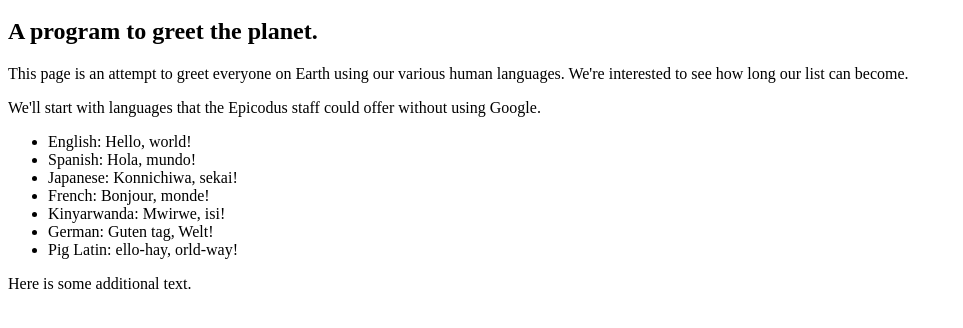
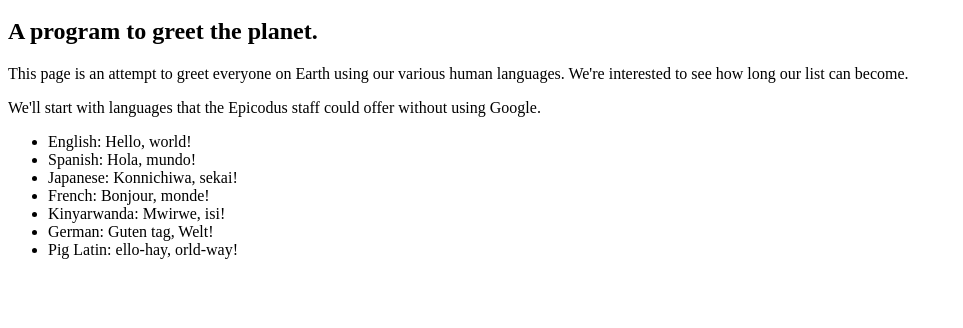
Before and after one commit to k9w/hello-world, a plain HTML site: page hello-world.html in a window 1280 px wide. Shown: the part 48-376 px from the top of the page, without its empty margins (0-963 px from the left). Drawn offline with Linux system fonts and the light colour scheme.

Commit message:
Removed a line.

```diff
--- a/hello-world.html
+++ b/hello-world.html
@@ -19,8 +19,6 @@
   <li> Pig Latin: ello-hay, orld-way! </li>
 </ul>
 
-<p>Here is some additional text.</p>
-
 </body>
 
 </html>
```
